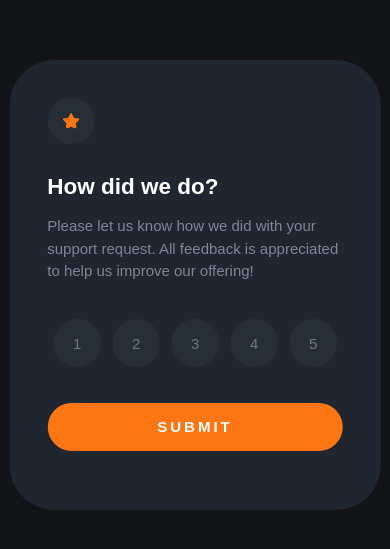
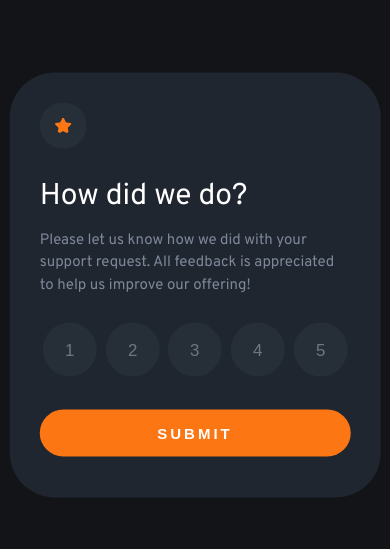
Before and after one commit to Danielvermel/interactive-rating, a Vue app: page / in a window 390 px wide. Shown: the part 137-686 px from the top of the page. Built offline with nearby package versions, Linux system fonts and the light colour scheme.

Commit message:
add design fixes

```diff
--- a/src/components/Confirmation.vue
+++ b/src/components/Confirmation.vue
@@ -8,13 +8,13 @@
         You selected {{Rating}} out of 5
       </div>
 
-       <h1>Thank you</h1>
+       <h1>Thank you!</h1>
 
-      <h3>
+      <p>
         We appreciate you taking your time to give a rating.
         If you ever need more support, don't hesitate to
         get in touch!
-      </h3>
+      </p>
     </div>
 
   </div>
@@ -56,12 +56,13 @@ export default class Confirmation extends Vue {
 <!-- Add "scoped" attribute to limit CSS to this component only -->
 <style scoped lang="scss">
 .container {
-  width: 450px;
-  height: 450px;
+  max-width: 425px;
+  max-height: 425px;
+  width: 95%;
+  height: 95%;
   background-color: #202630;
   border-radius: 3rem;
   display: flex;
-  margin: auto;
   left: 50%;
   top: 50%;
   -ms-transform: translate(-50%, -50%);
@@ -71,8 +72,8 @@ export default class Confirmation extends Vue {
     display: flex;
     flex-direction: column;
     position: relative;
+    padding: 2rem;
     width: 100%;
-    padding: 2.5rem;
     .thank-you {
       transform: scale(1);
       transform-origin: 0 0;
@@ -90,14 +91,16 @@ export default class Confirmation extends Vue {
       color: $white;
       text-align: center;
       margin: 0 auto;
-      font-weight: 700;
+      font-weight: 400;
+      font-family: 'Overpass', sans-serif;
     }
-    h3 {
+    p {
       margin-top: 1.25rem;
       color: $grey;
       font-weight: 400;
       line-height: 1.5;
       text-align: center;
+      font-family: 'Overpass', sans-serif;
     }
     .rating-selection {
       display: flex;
@@ -109,8 +112,8 @@ export default class Confirmation extends Vue {
       margin: auto;
       padding: 0.75rem;
       color: $primary;
+      font-family: 'Overpass', sans-serif;
     }
   }
-
 }
 </style>
--- a/src/components/InteractiveRating.vue
+++ b/src/components/InteractiveRating.vue
@@ -6,10 +6,10 @@
 
       <h1>How did we do?</h1>
 
-      <h3>
+      <p>
           Please let us know how we did with your support request.
           All feedback is appreciated to help us improve our offering!
-      </h3>
+      </p>
 
       <div class="rating-container">
         <button v-for="i, index in 5" :key="index" class="rating-content"
@@ -64,8 +64,8 @@ export default class InteractiveRating extends Vue {
 <!-- Add "scoped" attribute to limit CSS to this component only -->
 <style scoped lang="scss">
 .container {
-  max-width: 450px;
-  max-height: 450px;
+  max-width: 425px;
+  max-height: 425px;
   width: 95%;
   height: 95%;
   background-color: #202630;
@@ -80,7 +80,7 @@ export default class InteractiveRating extends Vue {
     display: flex;
     flex-direction: column;
     position: relative;
-    padding: 2.5rem;
+    padding: 2rem;
     width: 100%;
     .star {
       transform: scale(1);
@@ -99,19 +99,21 @@ export default class InteractiveRating extends Vue {
       display: flex;
       color: $white;
       margin-top: 2rem;
-      font-weight: 700
+      font-weight: 400;
+      font-family: 'Overpass', sans-serif;
     }
-    h3 {
+    p {
       margin-top: 1rem;
       color: $grey;
       font-weight: 400;
-      line-height: 1.5
+      line-height: 1.5;
+      font-family: 'Overpass', sans-serif;
     }
     .rating-container {
       display: flex;
       flex-direction: row;
       justify-content: space-between;
-      margin-top: 2rem;
+      margin-top: 1.5rem;
       .rating-content {
         padding: 1.3rem;
         display: flex;
@@ -124,6 +126,7 @@ export default class InteractiveRating extends Vue {
         color: #6F7880;
         cursor: pointer;
         border: none;
+        transform: scale(0.9);
         &:hover {
           background-color: #FC7614;
           color: white;
@@ -144,7 +147,7 @@ export default class InteractiveRating extends Vue {
       padding: 1rem 0;
       text-transform: uppercase;
       letter-spacing: 3px;
-      font-weight: 600;
+      font-weight: 700;
       cursor: pointer;
       &:hover {
          color: #FC7614;
@@ -153,18 +156,4 @@ export default class InteractiveRating extends Vue {
     }
   }
 }
-@media (max-width: 465px) {
-  .container {
-    // max-height: 485px;
-    h1 {
-      font-size: 1.5rem;
-    }
-    h3 {
-      font-size: 1rem;
-    }
-    .rating-content  {
-      transform: scale(0.8)
-    }
-  }
-}
 </style>
```
